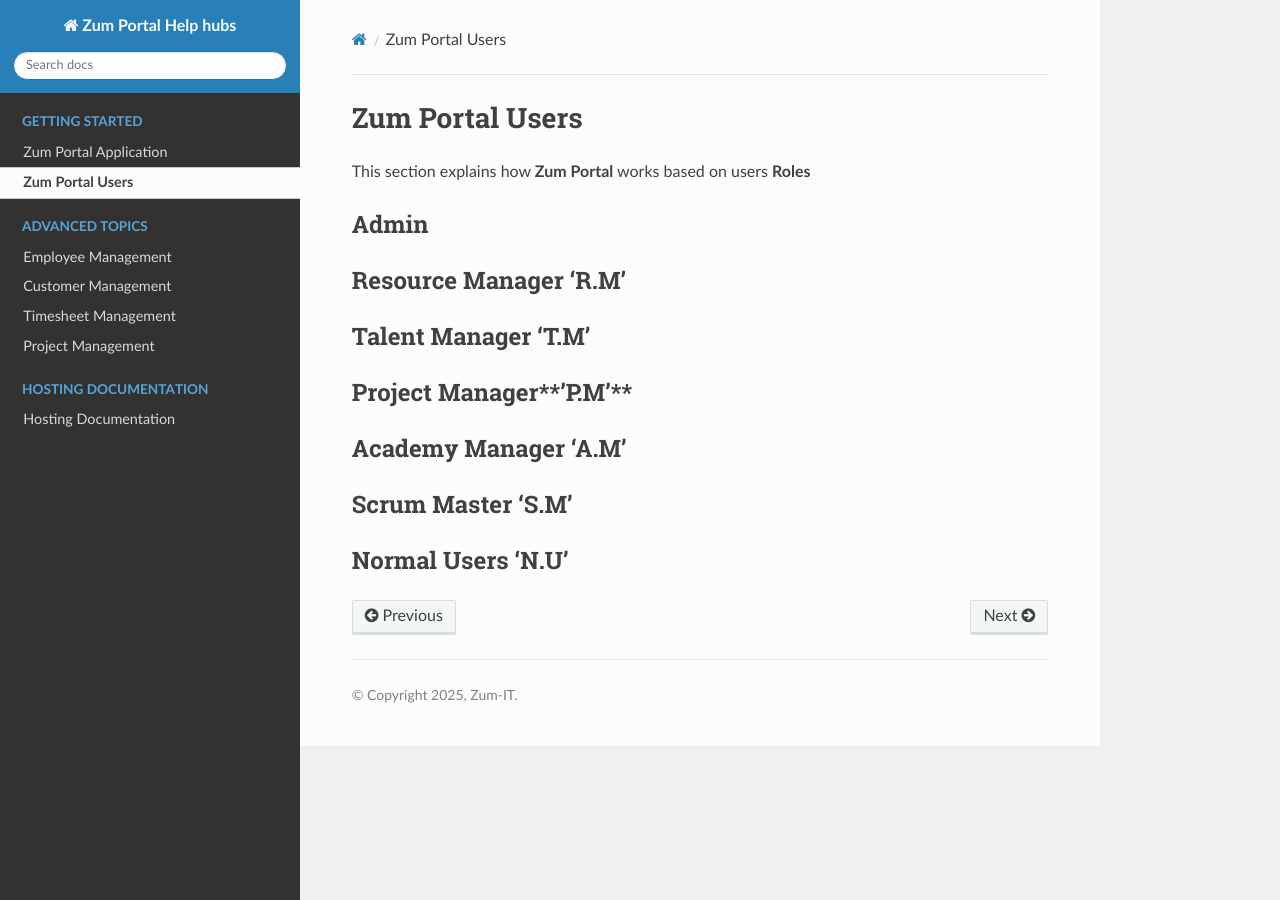
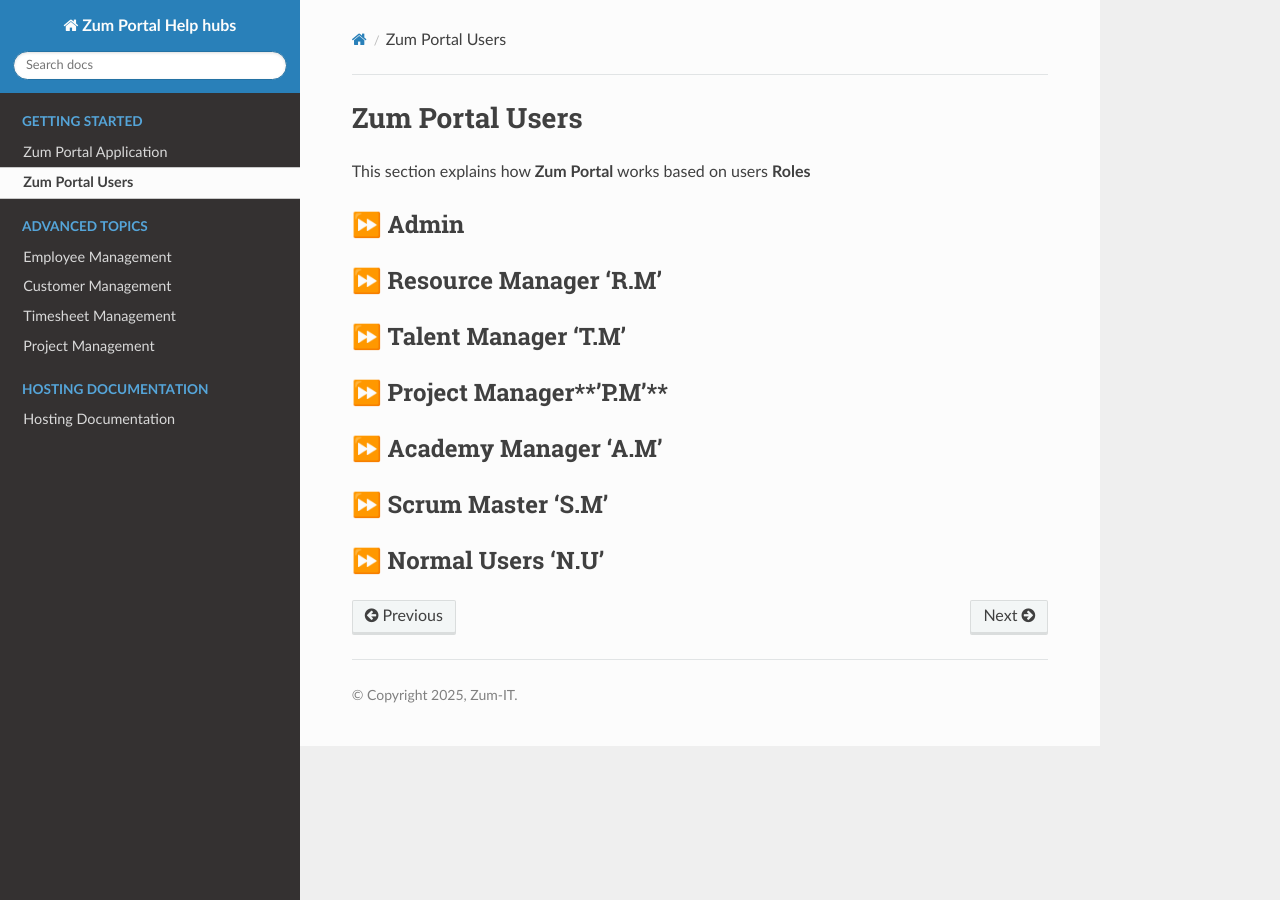
Before and after one commit to ghadiben0/Project-Zum-Portal, a Sphinx documentation site: the page built from docs/source/zumportalusers.rst, in a window 1280 px wide. Built offline with Sphinx 7.4.7 and the Read the Docs theme 3.1.0, drawn with Linux system fonts in a browser that asks for light colours.

```diff
--- a/docs/source/zumportalusers.rst
+++ b/docs/source/zumportalusers.rst
@@ -2,22 +2,23 @@ Zum Portal Users
 ===================================
 This section  explains how **Zum Portal** works based on users **Roles**
 
-Admin
+⏩️ Admin
 ~~~~~~~~~~~~~~~~~~~~~~~~~~~~~~
 
-Resource Manager **'R.M'**
-~~~~~~~~~~~~~~~~~~~~~~~~~~~~~~
-Talent Manager **'T.M'**
+⏩️ Resource Manager **'R.M'**
 ~~~~~~~~~~~~~~~~~~~~~~~~~~~~~~
 
-Project Manager**'P.M'**
+⏩️ Talent Manager **'T.M'**
 ~~~~~~~~~~~~~~~~~~~~~~~~~~~~~~
 
-Academy Manager **'A.M'**
+⏩️ Project Manager**'P.M'**
 ~~~~~~~~~~~~~~~~~~~~~~~~~~~~~~
 
-Scrum Master **'S.M'**
+⏩️ Academy Manager **'A.M'**
 ~~~~~~~~~~~~~~~~~~~~~~~~~~~~~~
 
-Normal Users **'N.U'**
+⏩️ Scrum Master **'S.M'**
 ~~~~~~~~~~~~~~~~~~~~~~~~~~~~~~
+
+⏩️ Normal Users **'N.U'**
+~~~~~~~~~~~~~~~~~~~~~~~~~~~~~~
```
